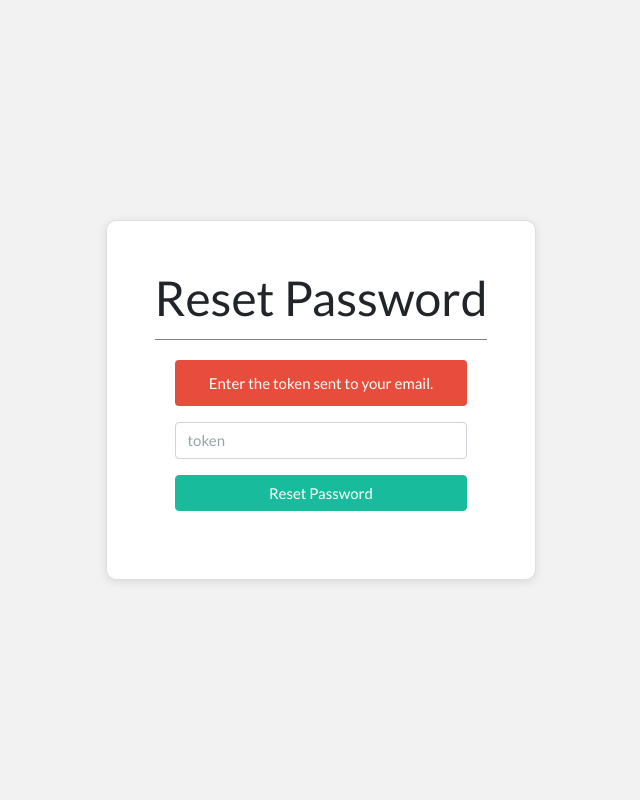
After one commit to thebigbone/network-attendance, a Flask app: page /faculty/reset_password in a window 1280 px wide. The commit adds this page. Shown: the whole page, without its empty margins (319-959 px from the left). Run offline with Flask 3, Linux system fonts and the light colour scheme; some libraries are stand-ins or nearby versions.

Commit message:
optimized password reset and added it for faculty

```diff
--- a/faculty/faculty.py
+++ b/faculty/faculty.py
@@ -2,6 +2,8 @@ from flask import Blueprint, render_template, request, redirect, url_for, sessio
 import pandas as pd
 import secrets, io
 from database import mysql
+from admin.admin import send_email, generate_random_string
+from internal.reset_password import get_user_id, save_reset_token, send_reset_email, check_reset_token, update_password, delete_reset_token
 
 faculty = Blueprint("faculty", __name__, static_folder="static", template_folder="templates")
 
@@ -375,6 +377,62 @@ def filter_download():
     else:
         return redirect(url_for('faculty.faculty_login'))
 
+@faculty.route('/forgot_password', methods=['GET', 'POST'])
+def forgot_password():
+    if request.method == 'POST' and 'email' in request.form:
+        email = request.form["email"]
+
+        table_name = "faculty_accounts"
+        identifier = "id"
+        user_id = get_user_id(email, table_name, identifier)
+
+        if user_id:
+            session['user_id'] = user_id
+            print("user session: ", session.get('user_id'))
+
+            secret_token = generate_random_string(8)
+            save_reset_token(user_id, secret_token)
+
+            send_reset_email(email, secret_token)
+            return redirect(url_for('faculty.reset_password'))
+        else:
+            msg = 'User not found. Try entering again!'
+            return render_template('forgot_password.html', msg=msg)
+
+    return render_template('forgot_password.html')
+
+@faculty.route('/reset_password', methods=['GET', 'POST'])
+def reset_password():
+    if request.method == 'POST' and 'token' in request.form:
+        token = request.form["token"]
+
+        user_id = session.get('user_id')
+        result = check_reset_token(token)
+
+        if result:
+            return redirect(url_for('faculty.change_password'))
+        else:
+            msg = 'Invalid token. Try entering again!'
+            return render_template('reset_password.html', msg=msg)
+
+    return render_template('reset_password.html')
+
+@faculty.route('/change_password', methods=['GET', 'POST'])
+def change_password():
+    msg = ''
+    if request.method == 'POST' and 'password' in request.form:
+        new_password = request.form["password"]
+        user_id = session.get('user_id')
+
+        table_name = "faculty_accounts"
+        update_password(user_id, new_password, table_name)
+        delete_reset_token(user_id)
+
+        msg = 'Password updated successfully!'
+        session.pop('user_id')
+        return render_template('change_password.html', msg=msg)
+
+    return render_template('change_password.html')
 
 #LOG OUT
 @faculty.route('/logout', methods=['GET', 'POST'])
--- a/faculty/templates/faculty_login.html
+++ b/faculty/templates/faculty_login.html
@@ -8,7 +8,7 @@
         <div class="text-center underline-text">
             <h1 class="card-title">Faculty Login</h1>
         </div>
-            <div class="card-body">
+        <div class="card-body text-center">
             <form action="{{ url_for('faculty.faculty_login') }}" method="post">
                 {% if msg %}
                 <div class="alert alert-danger" role="alert">
@@ -21,7 +21,8 @@
                 <div class="form-group">
                     <input id="password" name="password" type="password" placeholder="Password" class="form-control" required />
                 </div>
-                    <button type="submit" class="btn btn-success btn-block">Login</button>
+                <button type="submit" class="btn btn-success btn-block">Login</button><br>
+                <a href="/student/forgot_password">Forgot password?</a>
             </form>
 
         </div>
--- /dev/null
+++ b/faculty/templates/reset_password.html
@@ -0,0 +1,27 @@
+{% extends 'student_base.html' %}
+
+{% block title %} Faculty Login {% endblock %}
+
+{% block content %}
+
+<div class="d-flex justify-content-center align-items-center vh-100">
+    <div class="card p-5 position-relative">
+        <div class="text-center underline-text">
+            <h1 class="card-title">Reset Password</h1>
+        </div>
+        <div class="card-body text-center">
+            <form action="{{ url_for('faculty.reset_password') }}" method="post">
+                {% if msg %}
+                <p class="alert alert-danger">{{ msg }}</p>
+                {% else %}
+                <p class="alert alert-danger">Enter the token sent to your email.</p>
+                {% endif %}
+                <div class="form-group">
+                    <input id="token" name="token" type="text" placeholder="token" class="form-control" required />
+                </div>
+                <button type="submit" class="btn btn-success btn-block">Reset Password</button>
+            </form>
+        </div>
+    </div>
+</div>
+{% endblock %}
```
Also changed, not shown: faculty/templates/change_password.html (added, +37 -0 lines), faculty/templates/forgot_password.html (added, +26 -0 lines), internal/reset_password.py (added, +49 -0 lines), student/student.py (+11 -34 lines). Lines whose indentation alone changed are shown as unchanged.
